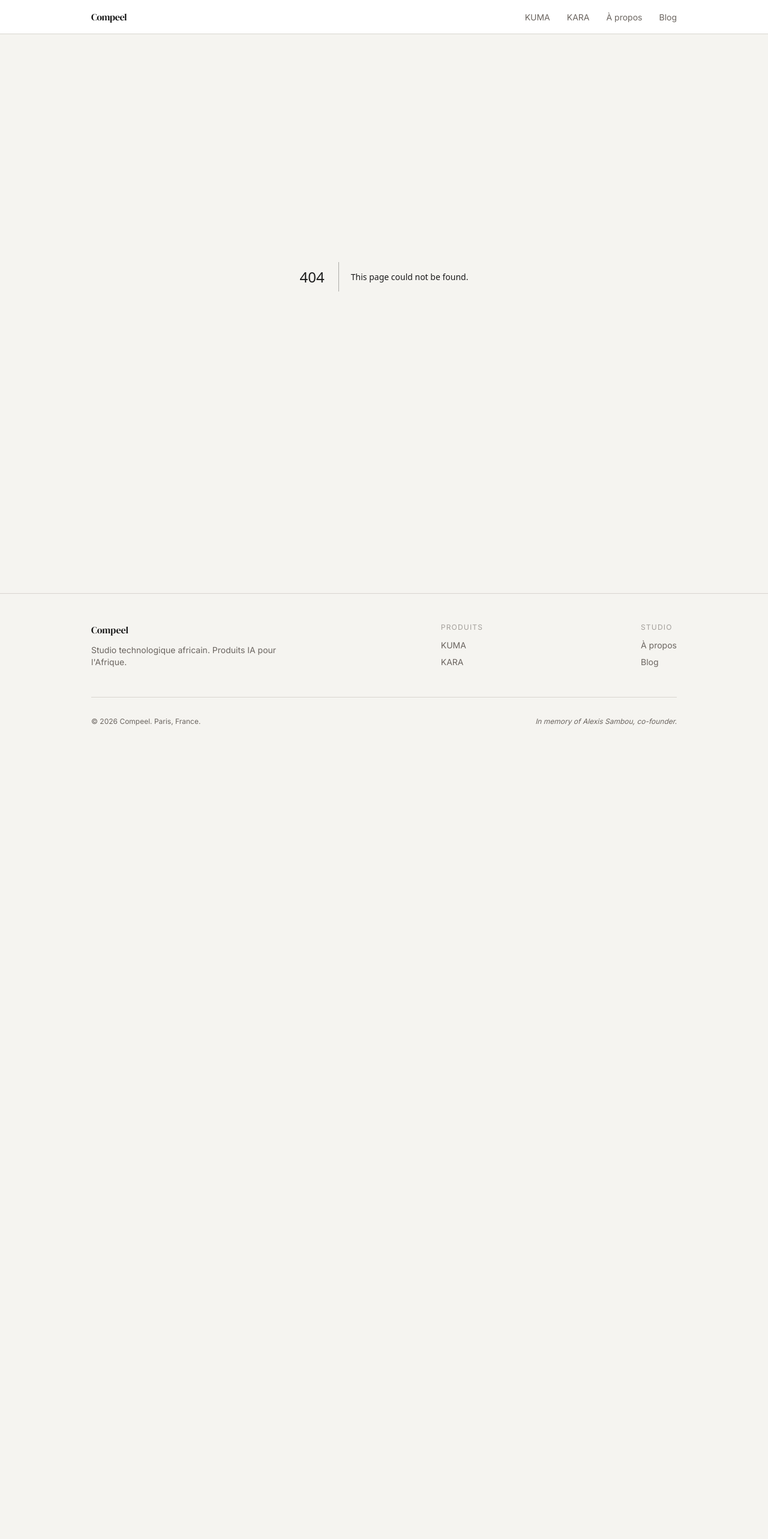
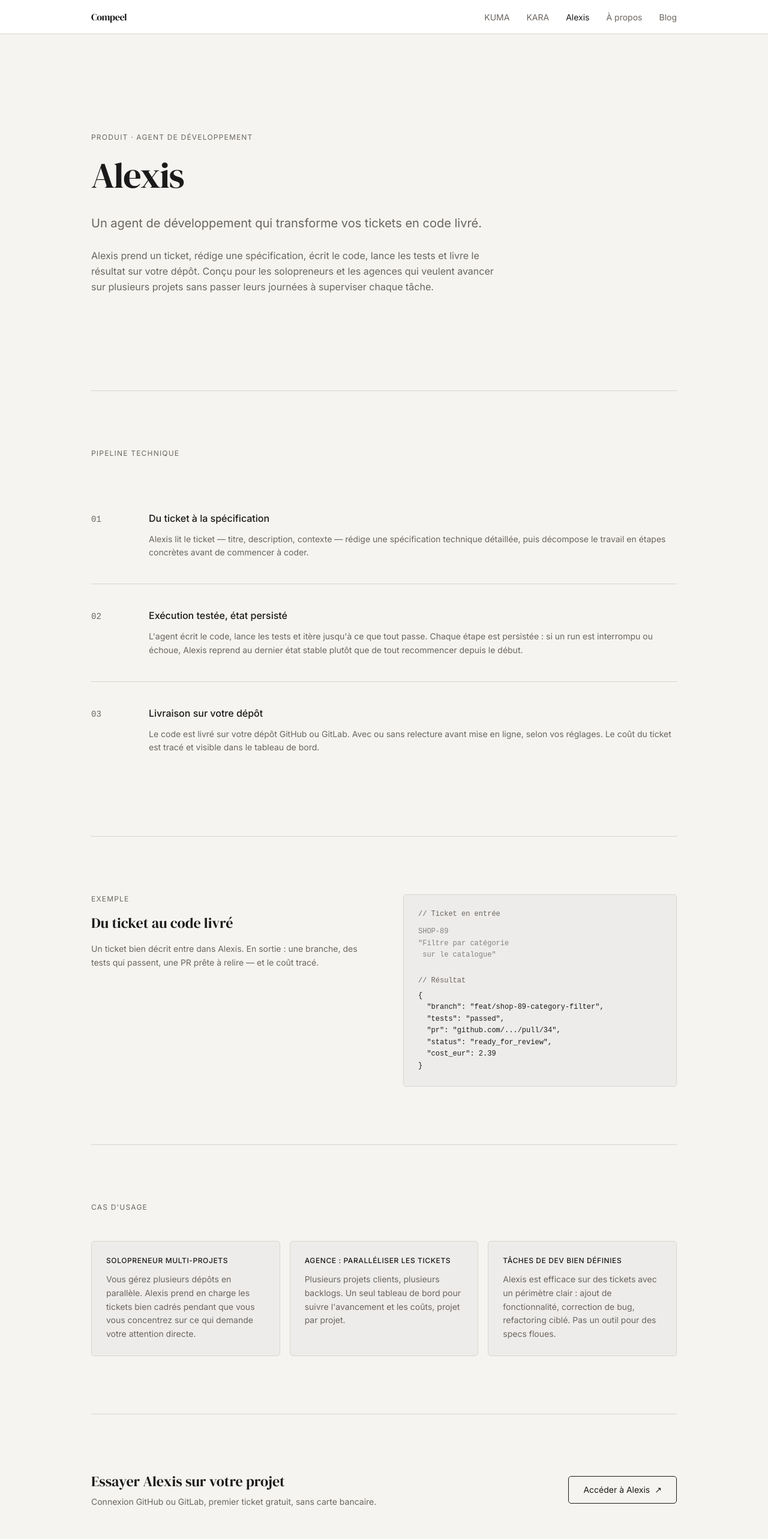
Before and after one commit to Atak0ra/compeel, a Next.js app: page /alexis in a window 1280 px wide. Before the commit this address had no page. Shown: the top 2566 px of the page at 60% size. Before the commit the page ends 1259 px from the top, so only its background shows below. Built offline with nearby package versions, Linux system fonts and the light colour scheme.

Commit message:
feat: add Alexis product page and update global navigation

```diff
--- /dev/null
+++ b/app/alexis/page.tsx
@@ -0,0 +1,191 @@
+import type { Metadata } from 'next'
+import JsonLd from '@/components/JsonLd'
+
+export const metadata: Metadata = {
+  title: 'Alexis — Agent de développement',
+  description:
+    'Alexis est un agent de développement qui transforme vos tickets en code livré. Spec, plan, implémentation testée, livraison sur votre dépôt GitHub ou GitLab.',
+}
+
+const alexisSchema = {
+  '@context': 'https://schema.org',
+  '@type': 'Product',
+  name: 'Alexis',
+  description:
+    "Agent de développement pour solopreneurs et agences. Chaque ticket passe par une spécification, un plan, une implémentation testée, avant la livraison sur votre dépôt GitHub ou GitLab.",
+  brand: {
+    '@type': 'Organization',
+    name: 'Compeel',
+  },
+  category: 'Agent de développement',
+  url: 'https://compeel.com/alexis',
+}
+
+const pipeline = [
+  {
+    step: '01',
+    title: 'Du ticket à la spécification',
+    description:
+      'Alexis lit le ticket — titre, description, contexte — rédige une spécification technique détaillée, puis décompose le travail en étapes concrètes avant de commencer à coder.',
+  },
+  {
+    step: '02',
+    title: 'Exécution testée, état persisté',
+    description:
+      'L\'agent écrit le code, lance les tests et itère jusqu\'à ce que tout passe. Chaque étape est persistée : si un run est interrompu ou échoue, Alexis reprend au dernier état stable plutôt que de tout recommencer depuis le début.',
+  },
+  {
+    step: '03',
+    title: 'Livraison sur votre dépôt',
+    description:
+      'Le code est livré sur votre dépôt GitHub ou GitLab. Avec ou sans relecture avant mise en ligne, selon vos réglages. Le coût du ticket est tracé et visible dans le tableau de bord.',
+  },
+]
+
+const useCases = [
+  {
+    label: 'Solopreneur multi-projets',
+    text: 'Vous gérez plusieurs dépôts en parallèle. Alexis prend en charge les tickets bien cadrés pendant que vous vous concentrez sur ce qui demande votre attention directe.',
+  },
+  {
+    label: 'Agence : paralléliser les tickets',
+    text: 'Plusieurs projets clients, plusieurs backlogs. Un seul tableau de bord pour suivre l\'avancement et les coûts, projet par projet.',
+  },
+  {
+    label: 'Tâches de dev bien définies',
+    text: 'Alexis est efficace sur des tickets avec un périmètre clair : ajout de fonctionnalité, correction de bug, refactoring ciblé. Pas un outil pour des specs floues.',
+  },
+]
+
+export default function AlexisPage() {
+  return (
+    <div className="mx-auto max-w-5xl px-6">
+      <JsonLd data={alexisSchema} />
+      {/* Hero */}
+      <section className="py-32 sm:py-40">
+        <div className="max-w-3xl">
+          <p className="mb-6 text-xs uppercase tracking-widest text-muted">
+            Produit · Agent de développement
+          </p>
+          <h1 className="font-serif text-5xl sm:text-6xl text-foreground leading-tight mb-8">
+            Alexis
+          </h1>
+          <p className="text-xl text-muted leading-relaxed mb-6">
+            Un agent de développement qui transforme vos tickets en code livré.
+          </p>
+          <p className="text-base text-muted leading-relaxed max-w-2xl">
+            Alexis prend un ticket, rédige une spécification, écrit le code, lance les tests
+            et livre le résultat sur votre dépôt. Conçu pour les solopreneurs et les agences
+            qui veulent avancer sur plusieurs projets sans passer leurs journées à superviser
+            chaque tâche.
+          </p>
+        </div>
+      </section>
+
+      <div className="border-t border-border" />
+
+      {/* Pipeline */}
+      <section className="py-24">
+        <p className="mb-12 text-xs uppercase tracking-widest text-muted">
+          Pipeline technique
+        </p>
+        <div>
+          {pipeline.map(({ step, title, description }, index) => (
+            <div
+              key={step}
+              className={`grid gap-8 py-10 sm:grid-cols-[64px_1fr] ${
+                index < pipeline.length - 1 ? 'border-b border-border' : ''
+              }`}
+            >
+              <div>
+                <span className="text-sm font-mono text-muted">{step}</span>
+              </div>
+              <div>
+                <h3 className="mb-3 text-base font-medium text-foreground">{title}</h3>
+                <p className="text-sm text-muted leading-relaxed">{description}</p>
+              </div>
+            </div>
+          ))}
+        </div>
+      </section>
+
+      <div className="border-t border-border" />
+
+      {/* Exemple */}
+      <section className="py-24">
+        <div className="grid gap-16 sm:grid-cols-2">
+          <div>
+            <p className="mb-4 text-xs uppercase tracking-widest text-muted">Exemple</p>
+            <h2 className="font-serif text-2xl text-foreground mb-4">
+              Du ticket au code livré
+            </h2>
+            <p className="text-sm text-muted leading-relaxed">
+              Un ticket bien décrit entre dans Alexis. En sortie : une branche,
+              des tests qui passent, une PR prête à relire — et le coût tracé.
+            </p>
+          </div>
+          <div className="rounded border border-border bg-surface p-6 font-mono">
+            <p className="text-muted mb-3 text-xs">// Ticket en entrée</p>
+            <pre className="text-foreground/50 mb-6 text-xs leading-relaxed">
+{`SHOP-89
+"Filtre par catégorie
+ sur le catalogue"`}
+            </pre>
+            <p className="text-muted mb-2 text-xs">// Résultat</p>
+            <pre className="text-foreground text-xs leading-relaxed overflow-auto">
+{`{
+  "branch": "feat/shop-89-category-filter",
+  "tests": "passed",
+  "pr": "github.com/.../pull/34",
+  "status": "ready_for_review",
+  "cost_eur": 2.39
+}`}
+            </pre>
+          </div>
+        </div>
+      </section>
+
+      <div className="border-t border-border" />
+
+      {/* Use cases */}
+      <section className="py-24">
+        <p className="mb-12 text-xs uppercase tracking-widest text-muted">
+          Cas d&apos;usage
+        </p>
+        <div className="grid gap-4 sm:grid-cols-3">
+          {useCases.map(({ label, text }) => (
+            <div key={label} className="rounded border border-border bg-surface p-6">
+              <p className="mb-3 text-xs uppercase tracking-wider text-foreground font-medium">{label}</p>
+              <p className="text-sm text-muted leading-relaxed">{text}</p>
+            </div>
+          ))}
+        </div>
+      </section>
+
+      <div className="border-t border-border" />
+
+      {/* CTA */}
+      <section className="py-24">
+        <div className="flex flex-col gap-6 sm:flex-row sm:items-center sm:justify-between">
+          <div>
+            <h2 className="font-serif text-2xl text-foreground mb-2">
+              Essayer Alexis sur votre projet
+            </h2>
+            <p className="text-sm text-muted">
+              Connexion GitHub ou GitLab, premier ticket gratuit, sans carte bancaire.
+            </p>
+          </div>
+          <a
+            href="https://alexis-front.vercel.app/"
+            target="_blank"
+            rel="noopener noreferrer"
+            className="inline-flex shrink-0 items-center gap-2 rounded border border-foreground px-6 py-3 text-sm text-foreground transition-colors hover:bg-foreground hover:text-background"
+          >
+            Accéder à Alexis
+            <span>↗</span>
+          </a>
+        </div>
+      </section>
+    </div>
+  )
+}
--- a/app/page.tsx
+++ b/app/page.tsx
@@ -46,7 +46,7 @@
         <p className="mb-12 text-xs uppercase tracking-widest text-muted">
           Produits
         </p>
-        <div className="grid gap-4 sm:grid-cols-2">
+        <div className="grid gap-4 sm:grid-cols-2 lg:grid-cols-3">
           {/* KUMA */}
           <Link
             href="/kuma"
@@ -90,6 +90,29 @@
             </p>
             <p className="mt-6 text-xs text-muted/60">
               Pour les structures médicales en Afrique de l&apos;Ouest
+            </p>
+          </Link>
+
+          {/* Alexis */}
+          <Link
+            href="/alexis"
+            className="group block rounded border border-border bg-surface p-8 transition-colors hover:border-foreground/20 hover:bg-surface-2"
+          >
+            <div className="mb-8 flex items-start justify-between">
+              <span className="font-serif text-2xl text-foreground">Alexis</span>
+              <span className="text-muted transition-transform duration-200 group-hover:translate-x-0.5">
+                →
+              </span>
+            </div>
+            <p className="mb-3 text-xs uppercase tracking-wider text-muted">
+              Agent de développement
+            </p>
+            <p className="text-sm text-muted leading-relaxed">
+              Un agent qui prend un ticket, rédige une spec, écrit le code, lance les tests
+              et livre le résultat sur votre dépôt GitHub ou GitLab.
+            </p>
+            <p className="mt-6 text-xs text-muted/60">
+              Pour solopreneurs et agences
             </p>
           </Link>
         </div>
--- a/app/sitemap.ts
+++ b/app/sitemap.ts
@@ -19,6 +19,12 @@
     },
     {
       url: 'https://compeel.com/kara',
+      lastModified: new Date(),
+      changeFrequency: 'monthly',
+      priority: 0.9,
+    },
+    {
+      url: 'https://compeel.com/alexis',
       lastModified: new Date(),
       changeFrequency: 'monthly',
       priority: 0.9,
--- a/components/Footer.tsx
+++ b/components/Footer.tsx
@@ -27,6 +27,9 @@
             <Link href="/kara" className="text-sm text-muted transition-colors hover:text-foreground">
               KARA
             </Link>
+            <Link href="/alexis" className="text-sm text-muted transition-colors hover:text-foreground">
+              Alexis
+            </Link>
           </div>
 
           <div className="flex flex-col gap-2">
--- a/components/Nav.tsx
+++ b/components/Nav.tsx
@@ -6,6 +6,7 @@
 const links = [
   { href: '/kuma', label: 'KUMA' },
   { href: '/kara', label: 'KARA' },
+  { href: '/alexis', label: 'Alexis' },
   { href: '/about', label: 'À propos' },
   { href: '/blog', label: 'Blog' },
 ]
```
Also changed, not shown: 1 other file (tests, documents, lock files or other folders).
